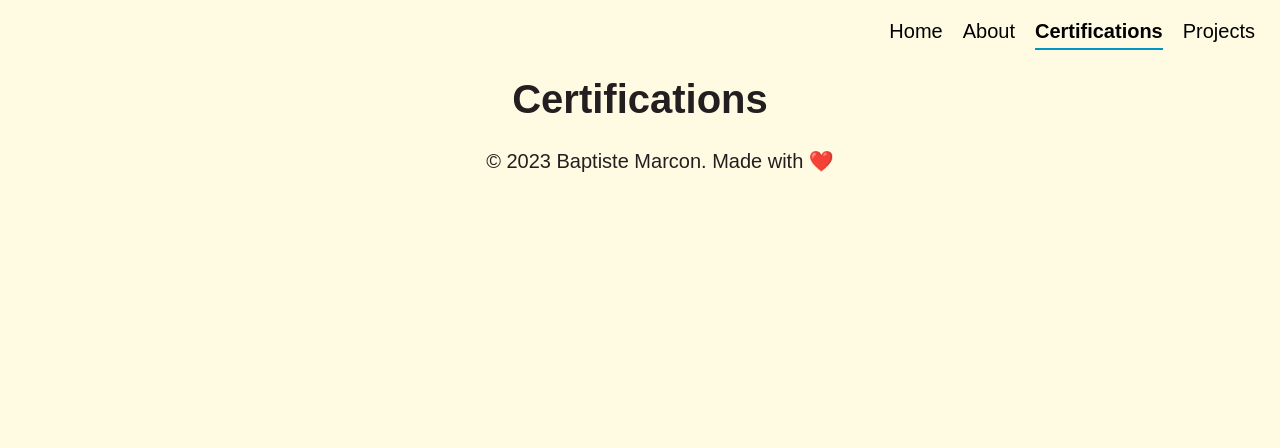
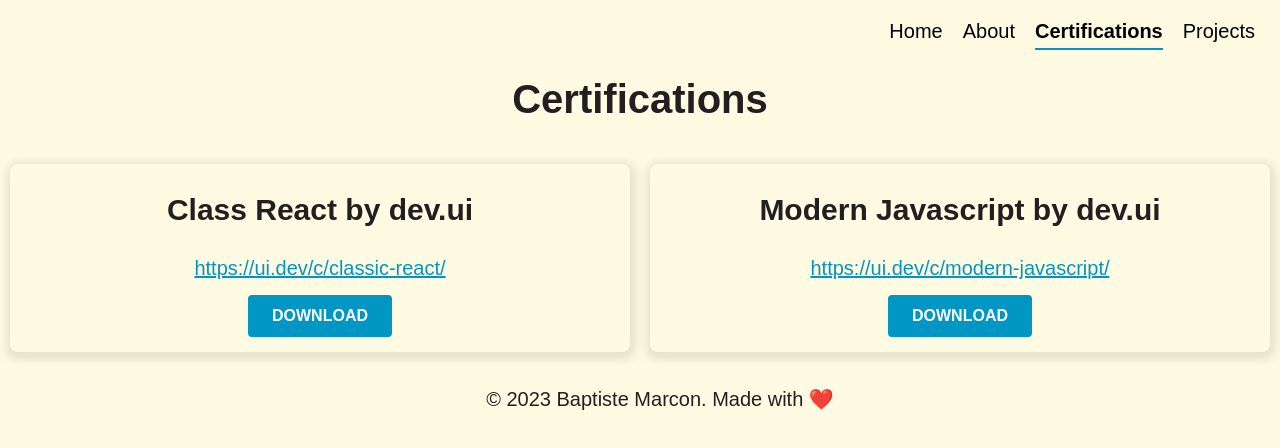
Before and after one commit to baptistemcn/personnal-website, a React (Vite) app: page /en/ in a window 1280 px wide. Both pictures are taken after a click on the item "Certifications". Shown: the top 448 px of the page. Built offline with nearby package versions, Linux system fonts and the light colour scheme.

Commit message:
feat(certif): implementation & design

```diff
--- a/src/App.tsx
+++ b/src/App.tsx
@@ -8,7 +8,7 @@ import { About, Certifications, Home, Projects } from "./pages";
 import "./App.css";
 
 import img from "./assets/baptiste-marcon.webp";
-import { EXPERIENCES, EXPERIENCES_EN, ICONS } from "./assets/db";
+import { CERTIFICATES, EXPERIENCES, EXPERIENCES_EN, ICONS } from "./assets/db";
 
 function App() {
   const { t, i18n } = useTranslation();
@@ -52,7 +52,12 @@ function App() {
     {
       name: `${t("header.certifications")}`,
       url: `${t("header.links.certifications")}`,
-      pages: <Certifications title={t("certifications.title")} />,
+      pages: (
+        <Certifications
+          certificates={CERTIFICATES}
+          title={t("certifications.title")}
+        />
+      ),
     },
     {
       name: `${t("header.projects")}`,
--- a/src/pages/Certifications.tsx
+++ b/src/pages/Certifications.tsx
@@ -1,7 +1,22 @@
-interface CertificationsProps {
+import { Certificate } from "../components";
+import { CertificatesItems } from "../types/certificates.interface";
+import "./certifications.css";
+
+interface CertificationsPageProps {
   title: string;
+  certificates: Array<CertificatesItems>;
 }
 
-export const Certifications = ({ title }: CertificationsProps) => {
-  return <h1>{title}</h1>;
+export const Certifications = ({
+  title,
+  certificates,
+}: CertificationsPageProps) => {
+  return (
+    <div className="certifications-container">
+      <h1>{title}</h1>
+      <div>
+        <Certificate certificates={certificates} />
+      </div>
+    </div>
+  );
 };
--- /dev/null
+++ b/src/pages/certifications.css
@@ -0,0 +1,16 @@
+.certifications-container > div {
+  display: grid;
+  grid-template-columns: 1fr;
+  grid-template-rows: auto;
+  grid-template-areas: ".";
+  justify-items: center;
+}
+
+@media (min-width: 767.98px) {
+  .certifications-container > div {
+    display: grid;
+    grid-template-columns: 1fr 1fr;
+    gap: 0 30px;
+    grid-template-areas: ". .";
+  }
+}
```
